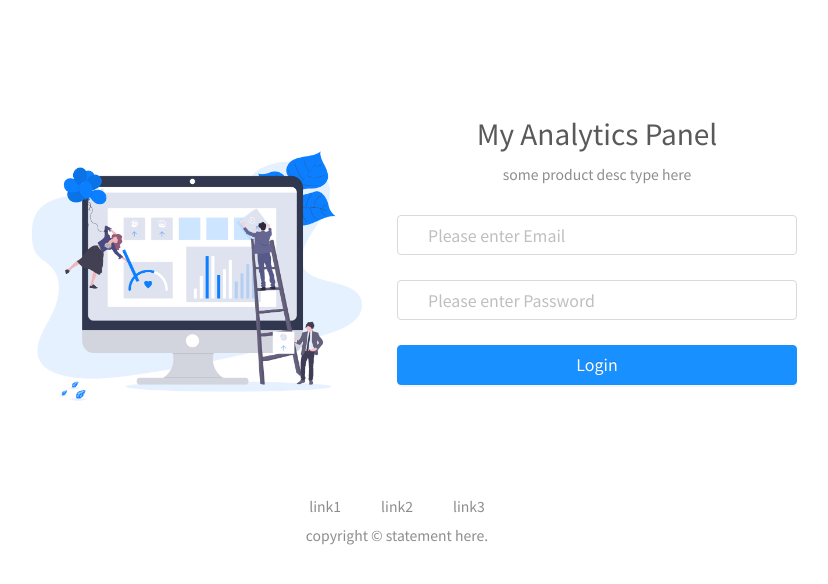
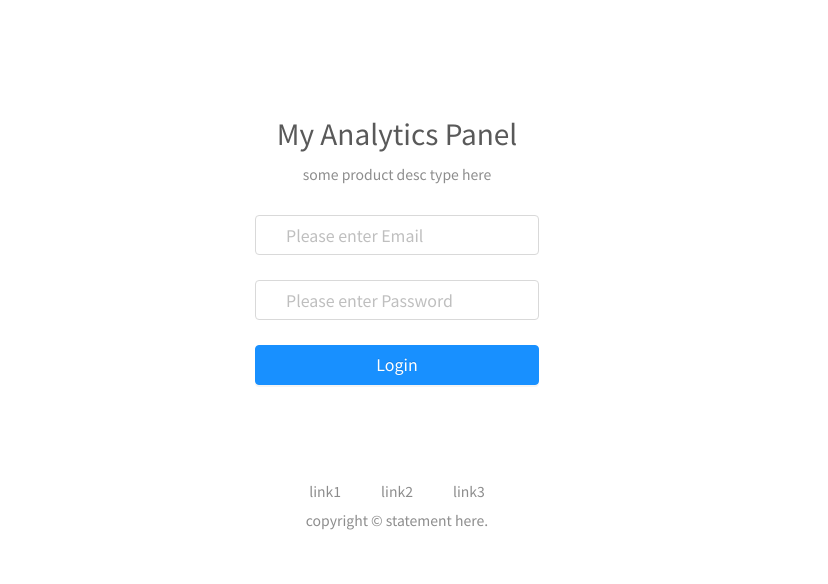
Before and after one commit to winwu/my-vue-antd-admin, a Vue app: page /login in a window 1280 px wide. Shown: the top 584 px of the page, without its empty margins (243-1071 px from the left). Built offline with nearby package versions, Linux system fonts and the light colour scheme.

Commit message:
remove login demo pic

```diff
--- a/src/pages/login/Login.vue
+++ b/src/pages/login/Login.vue
@@ -3,10 +3,7 @@
         <div class="container login-page-container text-center">
             <div class="content">
                 <a-row type="flex" justify="center">
-                    <a-col :span="24" :lg="12">
-                        <img class="login-pic img-fluid mt-2" src="../../assets/undraw.co/undraw_data_trends_b0wg.png" />
-                    </a-col>
-                    <a-col :span="24" :lg="12">
+                    <a-col :span="24">
                         <div class="top">
                             <div class="login-header">
                                 <div class="title">My Analytics Panel</div>
```
Also changed, not shown: src/assets/undraw.co/undraw_data_trends_b0wg.png (deleted), 1 other file (tests, documents, lock files or other folders).
